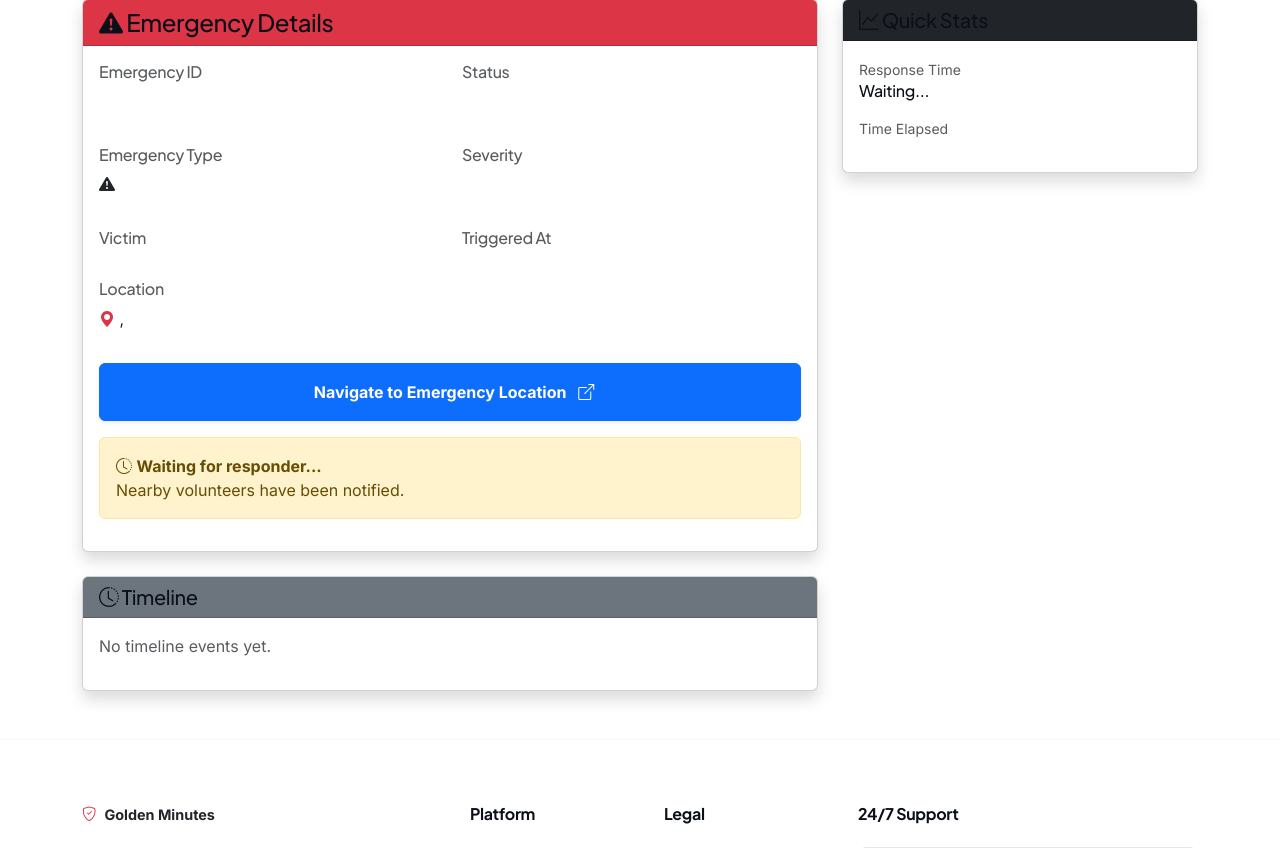
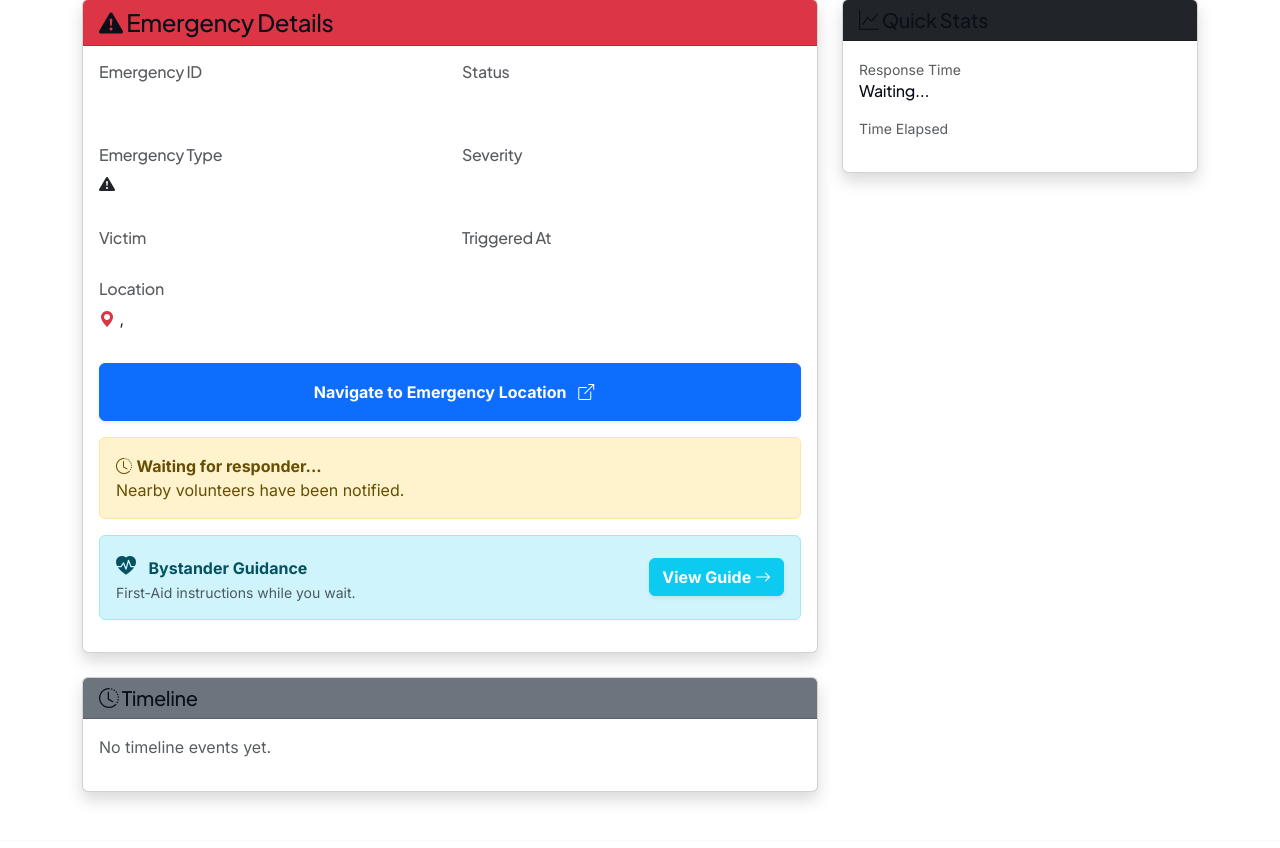
Before and after one commit to MayurKharat0390/GoldenMinutes, a Django app: template templates/emergencies/detail.html in a window 1280 px wide. Shown: the part 107-955 px from the top of the page. Run offline with Django 5.2, Linux system fonts and the light colour scheme; the template is opened without the code that fills it, so the values that code supplies are empty.

Commit message:
Expose Bystander Guidance button

```diff
--- a/templates/emergencies/detail.html
+++ b/templates/emergencies/detail.html
@@ -126,18 +126,19 @@
                     </div>
                     {% endif %}
 
-                    {% if emergency.bystander_mode_active %}
-                    <div class="alert alert-info">
-                        <i class="bi bi-info-circle-fill"></i>
-                        <strong>Bystander Mode Active</strong>
-                        <p class="mb-0">
+                    <div class="alert alert-info mt-3">
+                        <div class="d-flex align-items-center justify-content-between">
+                            <div>
+                                <i class="bi bi-heart-pulse-fill me-2 fs-5"></i>
+                                <strong>Bystander Guidance</strong>
+                                <div class="small text-muted">First-Aid instructions while you wait.</div>
+                            </div>
                             <a href="{% url 'emergencies:bystander_guidance' emergency.emergency_id %}"
-                                class="btn btn-sm btn-info">
-                                View First-Aid Guidance
+                                class="btn btn-info text-white fw-bold shadow-sm">
+                                View Guide <i class="bi bi-arrow-right"></i>
                             </a>
-                        </p>
+                        </div>
                     </div>
-                    {% endif %}
                 </div>
             </div>
 
```
